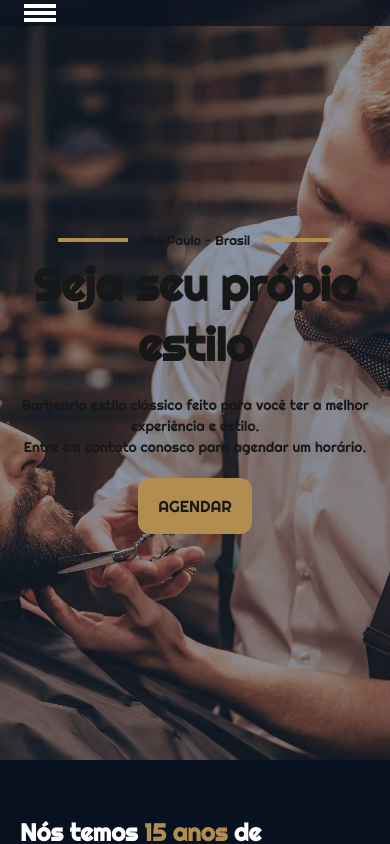
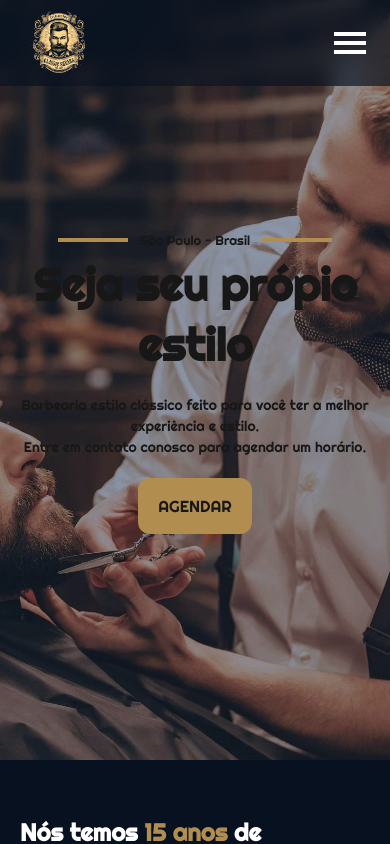
Before and after one commit to guilhermep3/barbearia-landing-page, a Next.js app: page / in a window 390 px wide. Shown: the top 844 px of the page. Built offline with nearby package versions, Linux system fonts and the light colour scheme.

Commit message:
fixing details

```diff
--- a/src/app/globals.css
+++ b/src/app/globals.css
@@ -36,7 +36,7 @@ body {
   position: fixed;
   top: 0;
   left: 0;
-  padding: 4px 24px;
+  padding: 8px 24px;
   color: #ffffff;
   background-color: #071120aa;
   backdrop-filter: blur(10px);
@@ -44,8 +44,8 @@ body {
   z-index: 99;
 }
 .logo{
-  width: 80px;
-  height: 80px;
+  width: 70px;
+  height: 70px;
 }
 .header-nav{
   display: flex;
@@ -103,7 +103,7 @@ body {
 .mobile-burger{
   display: none;
   flex-direction: column;
-  gap: 3px;
+  gap: 5px;
   z-index: 100;
 }
 .mobile-burger span{
@@ -114,7 +114,7 @@ body {
   transition: all 0.5s ease;
 }
 .mobile-burger.burger-active span:nth-child(1){
-  transform: translateY(7px) rotate(130deg);
+  transform: translateY(8px) rotate(130deg);
 }
 .mobile-burger.burger-active span:nth-child(2){
   display: none;
@@ -699,7 +699,7 @@ footer h2{
   .header{
     justify-content: space-between;
   }
-  .header-nav{
+  .header-list{
     display: none;
   }
   .mobile-nav{
--- a/src/app/layout.tsx
+++ b/src/app/layout.tsx
@@ -14,8 +14,8 @@ const geistMono = localFont({
 });
 
 export const metadata: Metadata = {
-  title: "Create Next App",
-  description: "Generated by create next app",
+  title: "Classic Barber",
+  description: "Classic Barber Landing Page",
 };
 
 export default function RootLayout({
--- a/src/app/page.tsx
+++ b/src/app/page.tsx
@@ -8,19 +8,15 @@ import { GiBeard } from "react-icons/gi";
 import { FaSoap } from "react-icons/fa";
 import { slideData } from "@/data/slideData";
 import { Slider } from "@/components/slider";
+import { EmailModal } from "@/components/EmailModal";
 import { GrFormPrevious } from "react-icons/gr";
 import { GrFormNext } from "react-icons/gr";
 import { BsFillTelephoneFill } from "react-icons/bs";
 import { MdEmail } from "react-icons/md";
-import { FaHouse } from "react-icons/fa6";
-import { EmailModal } from "@/components/EmailModal";
-import { FaFacebookF } from "react-icons/fa6";
-import { FaInstagram } from "react-icons/fa";
-import { FaTwitter } from "react-icons/fa";
-import { FaTiktok } from "react-icons/fa";
+import { FaHouse, FaFacebookF } from "react-icons/fa6";
+import { FaInstagram, FaTwitter, FaTiktok } from "react-icons/fa";
 import { Righteous } from 'next/font/google';
 import { ScrollReveal } from "@/components/ScrollReveal";
-import Head from "next/head";
 
 const righteous = Righteous({
   weight: '400',
@@ -63,10 +59,6 @@ export default function Home() {
 
   return (
     <div className={`text-white ${righteous.className}`}>
-      <Head>
-        <title>Classic Barber</title>
-        <link rel="icon" href="/barber/barbershop-logo-removebg.png" />
-      </Head>
       <main>
         <header className={`header`}>
           <nav className="header-nav">
@@ -79,7 +71,7 @@ export default function Home() {
                 className="linksHeader">Services</a></li>
             </ul>
             <img src="/barber/barbershop-logo-removebg.png" alt="logo da classic barber"
-            className="logo" />
+              className="logo" />
             <ul className="header-list">
               <li><a href="#kids"
                 className="linksHeader">Kids</a></li>
@@ -135,7 +127,7 @@ export default function Home() {
                       <p>10:00 - 21:00</p>
                     </div>
                   </ScrollReveal>
-                  <ScrollReveal  XorY="Y" minusplus="-" transition="1.1s">
+                  <ScrollReveal XorY="Y" minusplus="-" transition="1.1s">
                     <div>
                       <p className="hours-week">Dom</p>
                       <p>13:00 - 20:00</p>
@@ -290,19 +282,19 @@ export default function Home() {
             <div className="footer-div">
               <h2>Redes Sociais</h2>
               <div className="social-media">
-                <FaFacebookF className="footer-icon"/>
+                <FaFacebookF className="footer-icon" />
                 <p>@classicbarber</p>
               </div>
               <div className="social-media">
-                <FaInstagram className="footer-icon"/>
+                <FaInstagram className="footer-icon" />
                 <p>@classicbarber</p>
               </div>
               <div className="social-media">
-                <FaTwitter className="footer-icon"/>
+                <FaTwitter className="footer-icon" />
                 <p>@classicbarber</p>
               </div>
               <div className="social-media">
-                <FaTiktok className="footer-icon"/>
+                <FaTiktok className="footer-icon" />
                 <p>@classicbarber</p>
               </div>
             </div>
```
Also changed, not shown: 1 other file (tests, documents, lock files or other folders).
